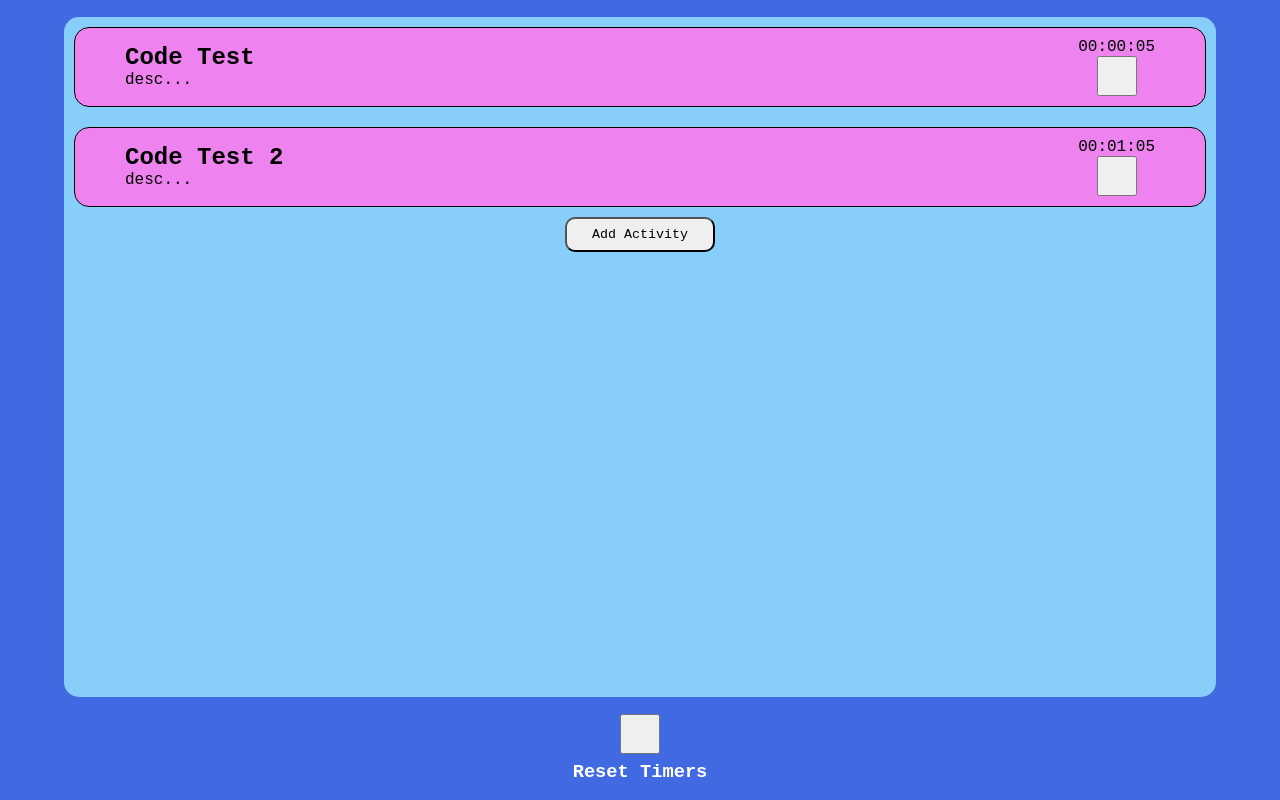
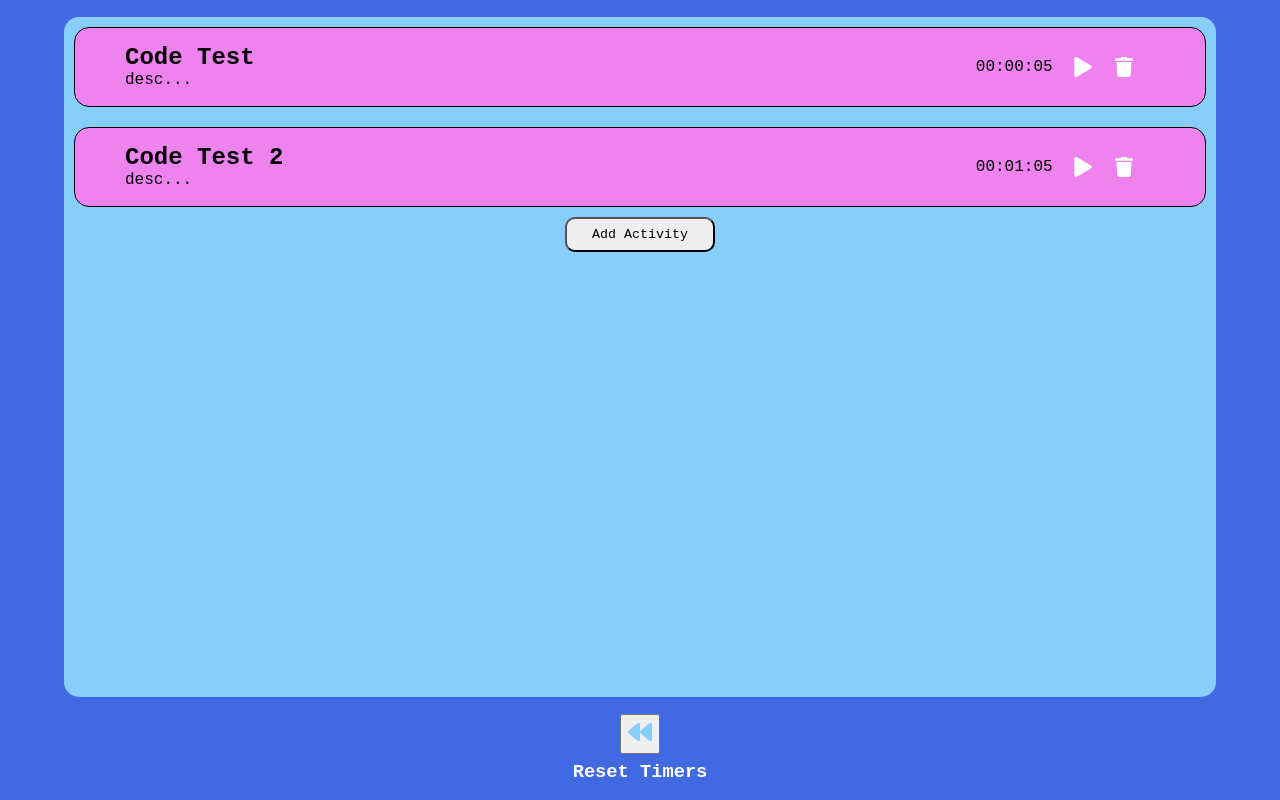
Before and after one commit to MichaelWearing/daily-task-planner, a React (Create React App) app: page / in a window 1280 px wide. Built offline with nearby package versions, Linux system fonts and the light colour scheme.

Commit message:
Added ability to delete activities and added icons

```diff
--- a/src/components/Activity/Activity.styles.js
+++ b/src/components/Activity/Activity.styles.js
@@ -35,9 +35,6 @@ export const TimerWrapper = styled.div`
 export const StartTimer = styled.button`
   height: 5vh;
   width: 5vh;
+
+  cursor: pointer;
 `;
-
-export const DeleteButton = styled.button`
-  height: 5vh;
-  width: 5vh;
-`;
--- a/src/components/ActivityCreation/ActivityCreation.styles.js
+++ b/src/components/ActivityCreation/ActivityCreation.styles.js
@@ -85,4 +85,6 @@ export const CreateButton = styled.button`
   width: 150px;
 
   border-radius: 10px;
+
+  cursor: pointer;
 `;
--- a/src/components/Board/Board.js
+++ b/src/components/Board/Board.js
@@ -8,6 +8,7 @@ import {
   AddActivityButton,
   ResetWrapper,
   ResetButton,
+  ResetIcon,
   ResetText,
 } from "./Board.styles";
 import { useState } from "react";
@@ -52,7 +53,9 @@ const Board = ({
         </AddActivityButton>
       </InnerWrapper>
       <ResetWrapper>
-        <ResetButton onClick={() => resetTimers()} />
+        <ResetButton onClick={() => resetTimers()}>
+          <ResetIcon />
+        </ResetButton>
         <ResetText>Reset Timers</ResetText>
       </ResetWrapper>
     </Wrapper>
--- a/src/components/Board/Board.styles.js
+++ b/src/components/Board/Board.styles.js
@@ -1,4 +1,5 @@
 import styled from "styled-components";
+import { FaBackward } from "react-icons/fa";
 
 export const Wrapper = styled.div`
   background: royalblue;
@@ -34,6 +35,8 @@ export const AddActivityButton = styled.button`
   align-items: center;
 
   border-radius: 10px;
+
+  cursor: pointer;
 `;
 
 export const ResetWrapper = styled.div`
@@ -46,6 +49,17 @@ export const ResetWrapper = styled.div`
 export const ResetButton = styled.button`
   height: 5vh;
   width: 5vh;
+
+  cursor: pointer;
+`;
+
+export const ResetIcon = styled(FaBackward)`
+  color: lightskyblue;
+
+  height: 3vh;
+  width: 3vh;
+
+  cursor: pointer;
 `;
 
 export const ResetText = styled.h3`
--- a/src/components/Timer/Timer.js
+++ b/src/components/Timer/Timer.js
@@ -1,6 +1,6 @@
 import React, { useEffect, useState } from "react";
 
-import { Wrapper, StartTimer } from "./Timer.styles";
+import { Wrapper, PlayIcon, PauseIcon, DeleteIcon } from "./Timer.styles";
 
 const Timer = ({
   id,
@@ -95,6 +95,19 @@ const Timer = ({
     return () => clearInterval(timerTick);
   }, [remainingSeconds, startTimer]);
 
+  const deleteActivity = () => {
+    console.log(dailyActivities);
+
+    const updatedActivityArray = dailyActivities.filter((currentActivity) => {
+      if (currentActivity.id !== id) {
+        return currentActivity;
+      }
+    });
+
+    console.log(updatedActivityArray);
+    setDailyActivities(updatedActivityArray);
+  };
+
   // Adds a 0 before single digit numbers
   const formateTime = (time) => {
     if (time < 10) {
@@ -114,7 +127,12 @@ const Timer = ({
             remainingMinutes
           )}:${formateTime(remainingSeconds)}`
         )}
-        <StartTimer onClick={() => setStartTimer(!startTimer)} />
+        {startTimer ? (
+          <PauseIcon onClick={() => setStartTimer(!startTimer)} />
+        ) : (
+          <PlayIcon onClick={() => setStartTimer(!startTimer)} />
+        )}
+        <DeleteIcon onClick={() => deleteActivity()} />
       </Wrapper>
     </>
   );
--- a/src/components/Timer/Timer.styles.js
+++ b/src/components/Timer/Timer.styles.js
@@ -1,12 +1,37 @@
 import styled from "styled-components";
+import { FaPlay, FaPause, FaTrash } from "react-icons/fa";
 
 export const Wrapper = styled.div`
+  width: 25vh;
+
   display: flex;
-  flex-direction: column;
   align-items: center;
+  justify-content: space-evenly;
 `;
 
-export const StartTimer = styled.button`
-  height: 5vh;
-  width: 5vh;
+export const PlayIcon = styled(FaPlay)`
+  color: white;
+
+  height: 2.5vh;
+  width: 2.5vh;
+
+  cursor: pointer;
 `;
+
+export const PauseIcon = styled(FaPause)`
+  color: white;
+
+  height: 2.5vh;
+  width: 2.5vh;
+
+  cursor: pointer;
+`;
+
+export const DeleteIcon = styled(FaTrash)`
+  color: white;
+
+  height: 2.5vh;
+  width: 2.5vh;
+
+  cursor: pointer;
+`;
```
